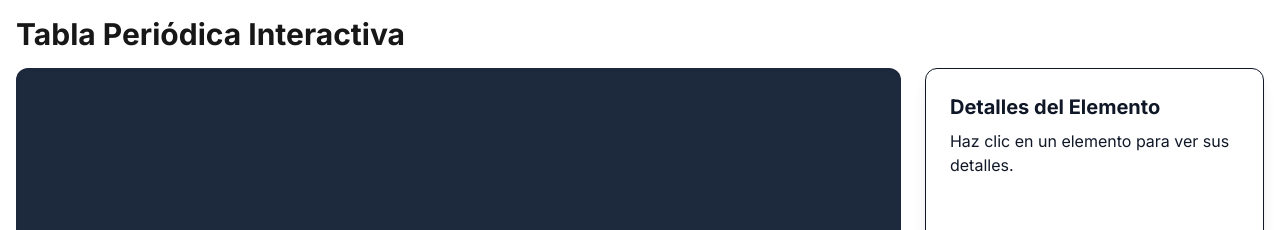
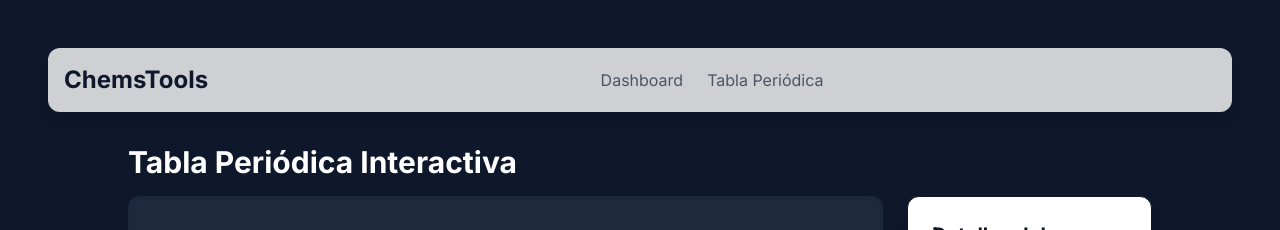
Before and after one commit to Flenuc/chemstools, a Next.js app in the folder frontend/: page /periodic-table in a window 1280 px wide. Shown: the top 230 px of the page. Built offline with nearby package versions, Linux system fonts and the light colour scheme; no server answers.

Commit message:
Update page.tsx

```diff
--- a/frontend/src/app/periodic-table/page.tsx
+++ b/frontend/src/app/periodic-table/page.tsx
@@ -1,10 +1,14 @@
 import PeriodicTable from '@/components/features/PeriodicTable';
+import Header from '@/components/core/Header';
 
 export default function PeriodicTablePage() {
   return (
-    <div className="container mx-auto p-4">
-      <h1 className="text-3xl font-bold mb-4">Tabla Periódica Interactiva</h1>
-      <PeriodicTable />
-    </div>
+    <main className="flex min-h-screen flex-col items-center p-6 md:p-12 bg-slate-900 text-white">
+      <Header />
+      <div className="w-full max-w-5xl">
+        <h1 className="text-3xl font-bold mb-4">Tabla Periódica Interactiva</h1>
+        <PeriodicTable />
+      </div>
+    </main>
   );
 }
```
